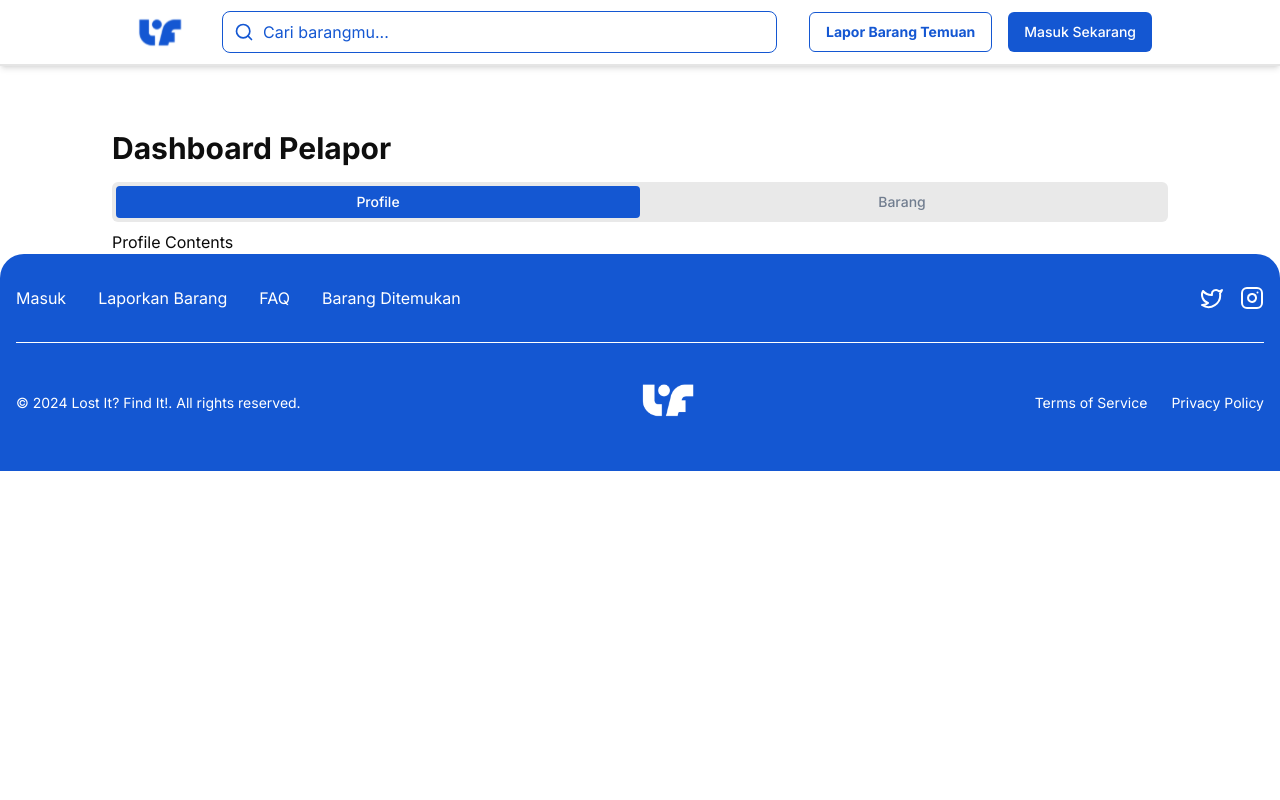
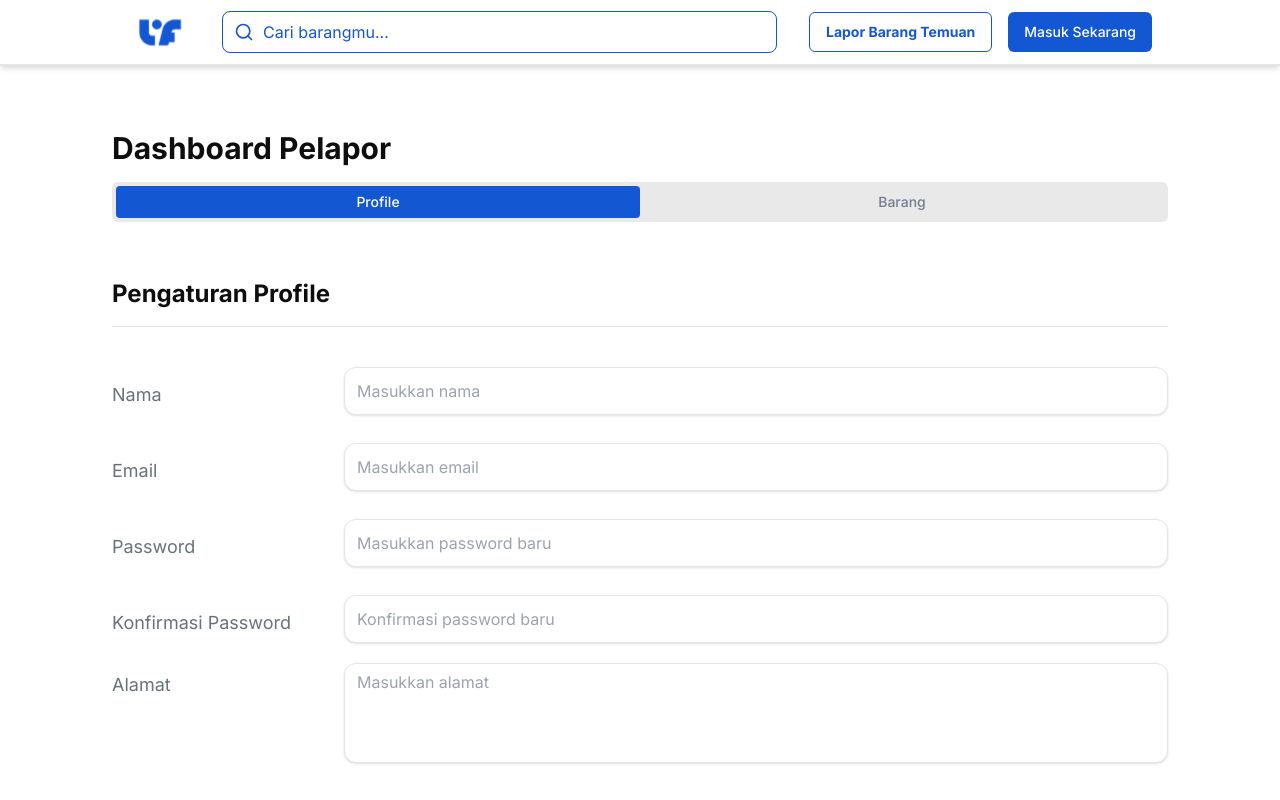
Before and after one commit to saaip7/PAW_TA_lostit-findit, a Next.js app in the folder client/: page /dashboard in a window 1280 px wide. Shown: the top 800 px of the page. Built offline with nearby package versions, Linux system fonts and the light colour scheme.

Commit message:
feat: Pengaturan Profile FE

```diff
--- a/client/src/app/dashboard/page.tsx
+++ b/client/src/app/dashboard/page.tsx
@@ -6,6 +6,7 @@ import { Button } from '@/components/button';
 import FilterDropdown from '@/components/FilterDropdown';
 import BarangLaporan from '@/components/BarangLaporan';
 import { Footer } from "@/components/Footer";
+import CustomTextBox from "@/components/customTextBox";
 
 export default function Dashboard() {
   const [filterStatus, setFilterStatus] = useState('belum');
@@ -16,20 +17,97 @@ export default function Dashboard() {
     setCurrentPage(1); // Reset to page 1 when filter changes
   };
 
+  const [name, setName] = useState('');
+  const [email, setEmail] = useState('');
+  const [password, setPassword] = useState('');
+  const [confirmPassword, setConfirmPassword] = useState('');
+  const [address, setAddress] = useState('');
+  const [showPassword, setShowPassword] = useState(false);
+
   return (
     <>
       <Navbar />
-      <div>
+      <div className="min-h-screen flex flex-col">
+        <div className="flex-1">
           <div className="text-black font-semibold text-3xl mt-16 ml-28">
             Dashboard Pelapor
           </div>
-        <div className="mt-4 ml-28 mr-28">
+          <div className="mt-4 ml-28 mr-28 mb-16">
             <Tabs defaultValue="profile">
               <TabsList>
                 <TabsTrigger value="profile">Profile</TabsTrigger>
                 <TabsTrigger value="barang">Barang</TabsTrigger>
               </TabsList>
-            <TabsContent value="profile">Profile Contents</TabsContent>
+              <TabsContent value="profile">
+                <div className="flex flex-row justify-between mt-14 pb-4 border-b border-gray-300">
+                  <div className="text-black font-semibold text-2xl">
+                    Pengaturan Profile
+                  </div>
+                </div>
+
+                <div className="mt-8 w-full">
+                  <form className="space-y-1">
+                    <div className="grid grid-cols-[200px_1fr] items-center gap-8">
+                      <label className="text-[#667479] text-lg">Nama</label>
+                      <CustomTextBox
+                        type="text"
+                        value={name}
+                        onChange={(e) => setName(e.target.value)}
+                        placeholder="Masukkan nama"
+                      />
+                    </div>
+
+                    <div className="grid grid-cols-[200px_1fr] items-center gap-8">
+                      <label className="text-[#667479] text-lg">Email</label>
+                      <CustomTextBox
+                        type="email"
+                        value={email}
+                        onChange={(e) => setEmail(e.target.value)}
+                        placeholder="Masukkan email"
+                      />
+                    </div>
+
+                    <div className="grid grid-cols-[200px_1fr] items-center gap-8">
+                      <label className="text-[#667479] text-lg">Password</label>
+                      <CustomTextBox
+                        type="password"
+                        value={password}
+                        onChange={(e) => setPassword(e.target.value)}
+                        placeholder="Masukkan password baru"
+                        autoComplete="off"
+                      />
+                    </div>
+
+                    <div className="grid grid-cols-[200px_1fr] items-center gap-8">
+                      <label className="text-[#667479] text-lg">Konfirmasi Password</label>
+                      <CustomTextBox
+                        type="password"
+                        value={confirmPassword}
+                        onChange={(e) => setConfirmPassword(e.target.value)}
+                        placeholder="Konfirmasi password baru"
+                        autoComplete="off"
+                      />
+                    </div>
+
+                    <div className="grid grid-cols-[200px_1fr] items-start gap-8">
+                      <label className="text-[#667479] text-lg pt-2">Alamat</label>
+                      <textarea
+                        value={address}
+                        onChange={(e) => setAddress(e.target.value)}
+                        placeholder="Masukkan alamat"
+                        className="shadow appearance-none border rounded-xl w-full py-2 px-3 text-black leading-tight border-gray-300 focus:outline-none focus:ring-2 focus:ring-lightBlue-500 min-h-[100px] resize-none"
+                      />
+                    </div>
+
+                    <div className="flex justify-end">
+                      <Button variant="default" className="px-7 py-3 text-lg rounded-md mt-10">
+                        Simpan
+                      </Button>
+                    </div>
+                  </form>
+                </div>
+              </TabsContent>
+
               <TabsContent value="barang">
                 <div className="flex flex-row justify-between mt-14 pb-4 border-b border-gray-300">
                   <div className="text-black font-semibold text-2xl">
@@ -49,10 +127,12 @@ export default function Dashboard() {
                   onPageChange={setCurrentPage}
                 />
               </TabsContent>
+
             </Tabs>
           </div>
         </div>
         <Footer />
+      </div>
     </>
   );
 }
--- a/client/src/components/customTextBox.tsx
+++ b/client/src/components/customTextBox.tsx
@@ -1,7 +1,7 @@
 import React from "react";
 
 interface CustomTextBoxProps {
-    label: string;
+    label?: string;
     type?: string;
     value: string;
     onChange: (e: React.ChangeEvent<HTMLInputElement>) => void;
```
Lines whose indentation alone changed are shown as unchanged.
